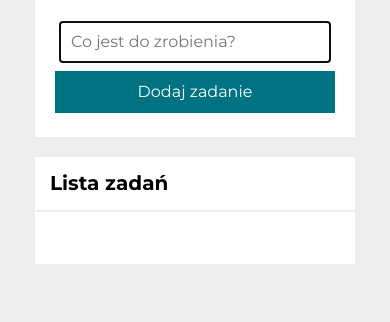
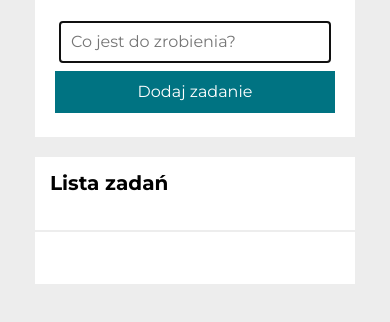
Before and after one commit to TheUnDc/TUDtoDoList, a plain HTML site: page index.html in a window 390 px wide. Shown: the part 138-460 px from the top of the page. Drawn offline with nearby package versions, Linux system fonts and the light colour scheme.

Commit message:
fixed padding in task buttons

```diff
--- a/css/container.css
+++ b/css/container.css
@@ -17,6 +17,7 @@
 }
 
 .container__innterHeader {
+    text-align: left;
     font-weight: 900;
 }
 
@@ -63,6 +64,19 @@
     .body__container {
         margin: 5px 35px;
     }
+
+    .container__header--flex {
+        display: flex;
+        flex-direction: column;
+        text-align: center;
+    }
+
+    .task__button {
+        display: flex;
+        padding: 10px;
+        flex-direction: column;
+
+    }
 };
 
 
--- a/index.html
+++ b/index.html
@@ -47,7 +47,7 @@
       <section class="container__section">
         <div class="container__header container__header--flex">
           <header class="container__innterHeader">Lista zadań</header>
-          <div class="js-tasklistButtons"></div>
+          <div class="js-tasklistButtons task__button"></div>
         </div>
 
         <ul class="js-tasks tasks"></ul>
```
